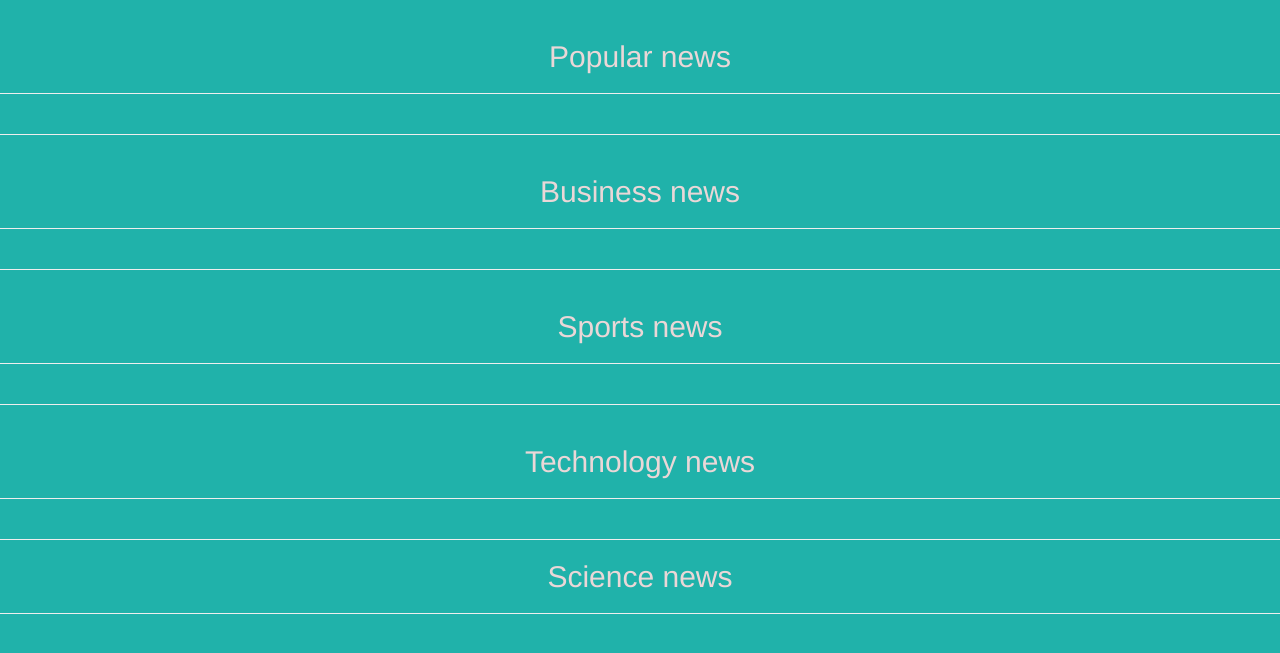
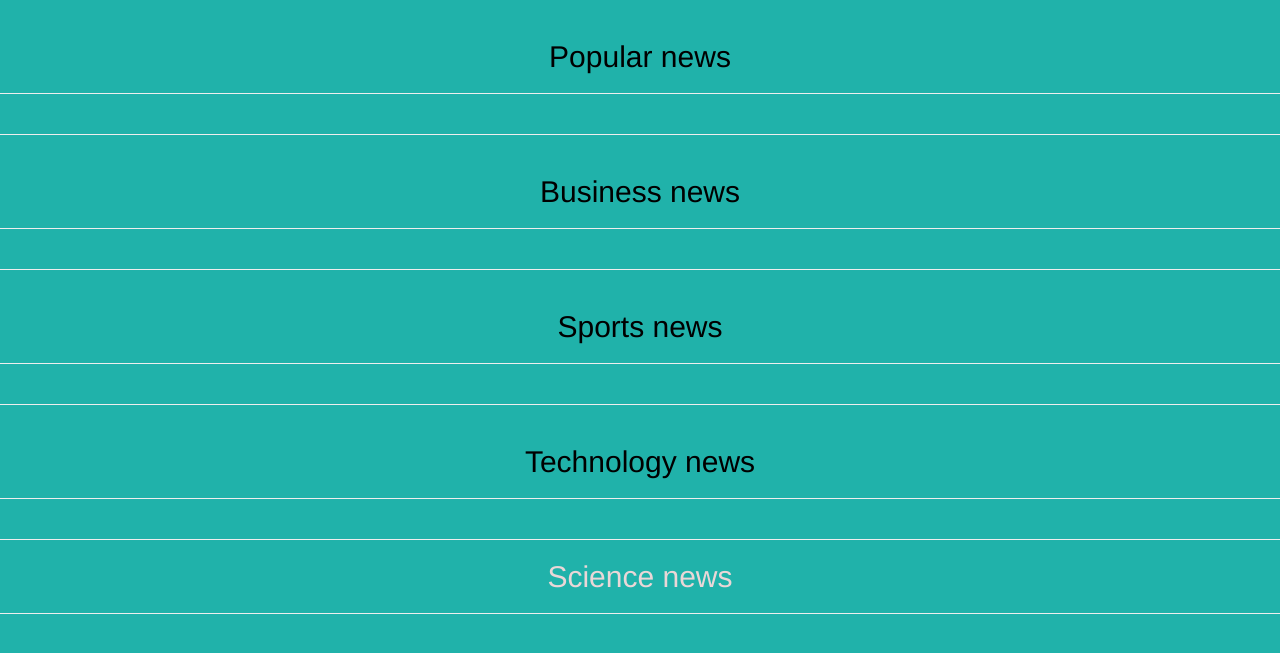
Before and after one commit to ruthjomo/News-app, a Flask app: template app/templates/index.html in a window 1280 px wide. Shown: the part 89-742 px from the top of the page. Run offline with Flask 2, Linux system fonts and the light colour scheme; the template is opened without the code that fills it, so the values that code supplies are empty; parts of the project's set-up code (start-up, migrations or seed data) failed here and were passed over; some libraries are stand-ins or nearby versions.

Commit message:
added codes

```diff
--- a/app/templates/index.html
+++ b/app/templates/index.html
@@ -4,7 +4,7 @@
 
 <div class="container-fluid">
         <div class="row">
-                <h2 style="text-align: center;color:#EAD7D7">Popular news </h2>
+                <h2 style="text-align: center;color:black">Popular news </h2>
                 <hr>
                 {% for all_news in general %}
                 <div class="col-md-3">
@@ -23,7 +23,7 @@
 
 <div class="container-fluid">
         <div class="row">
-                <h2 style="text-align: center;color:#EAD7D7";">Business news </h2>
+                <h2 style="text-align: center;color:black;d">Business news </h2>
                 <hr>
                 {% for all_news in business %}
                 <div class="col-md-3">
@@ -45,7 +45,7 @@
 
 <div class="container-fluid">
         <div class="row">
-                <h2 style="text-align: center;color:#EAD7D7";">Sports news </h2>
+                <h2 style="text-align: center;color:black;">Sports news </h2>
                 <hr>
                 {% for all_news in sports %}
                 <div class="col-md-3">
@@ -64,7 +64,7 @@
 
 <div class="container-fluid">
         <div class="row">
-                <h2 style="text-align: center;color:#EAD7D7";">Technology news </h2>
+                <h2 style="text-align: center;color:black;">Technology news </h2>
                 <hr>
                 {% for all_news in technology %}
                 <div class="col-md-3">
```
